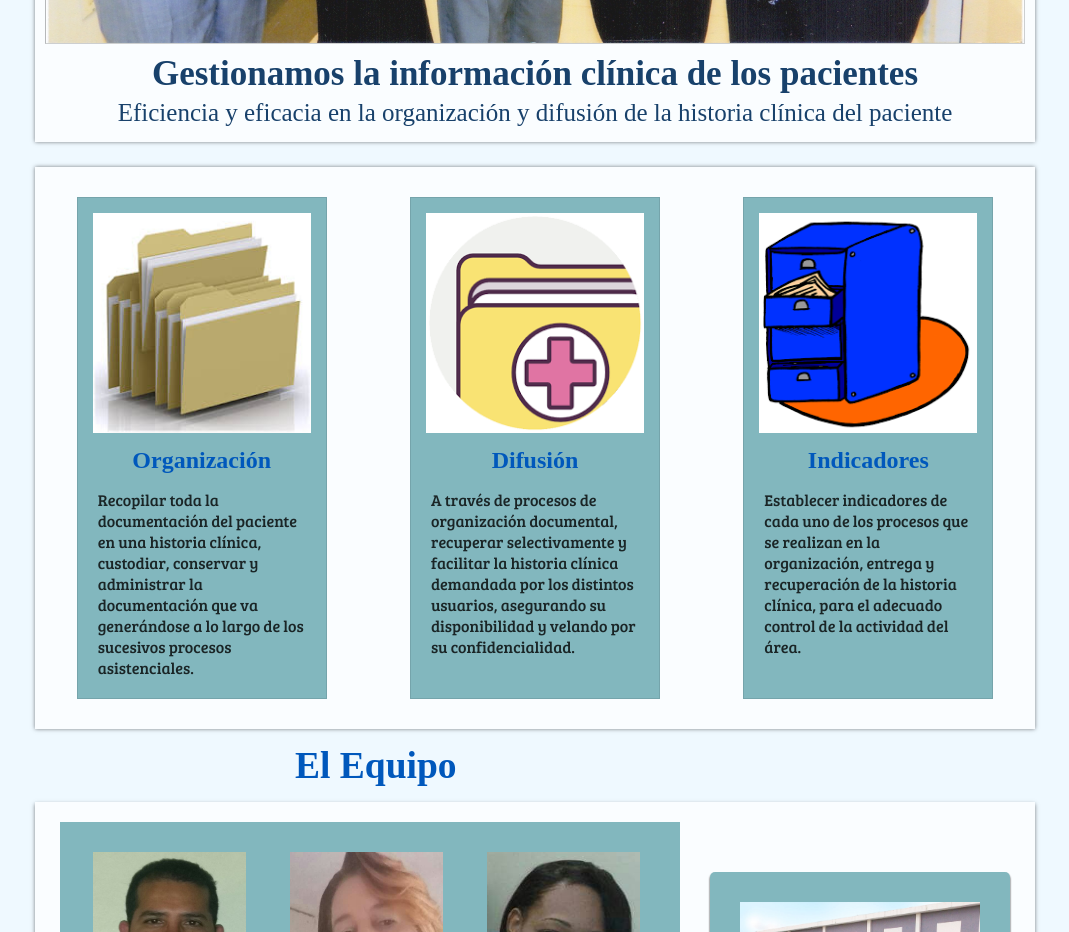
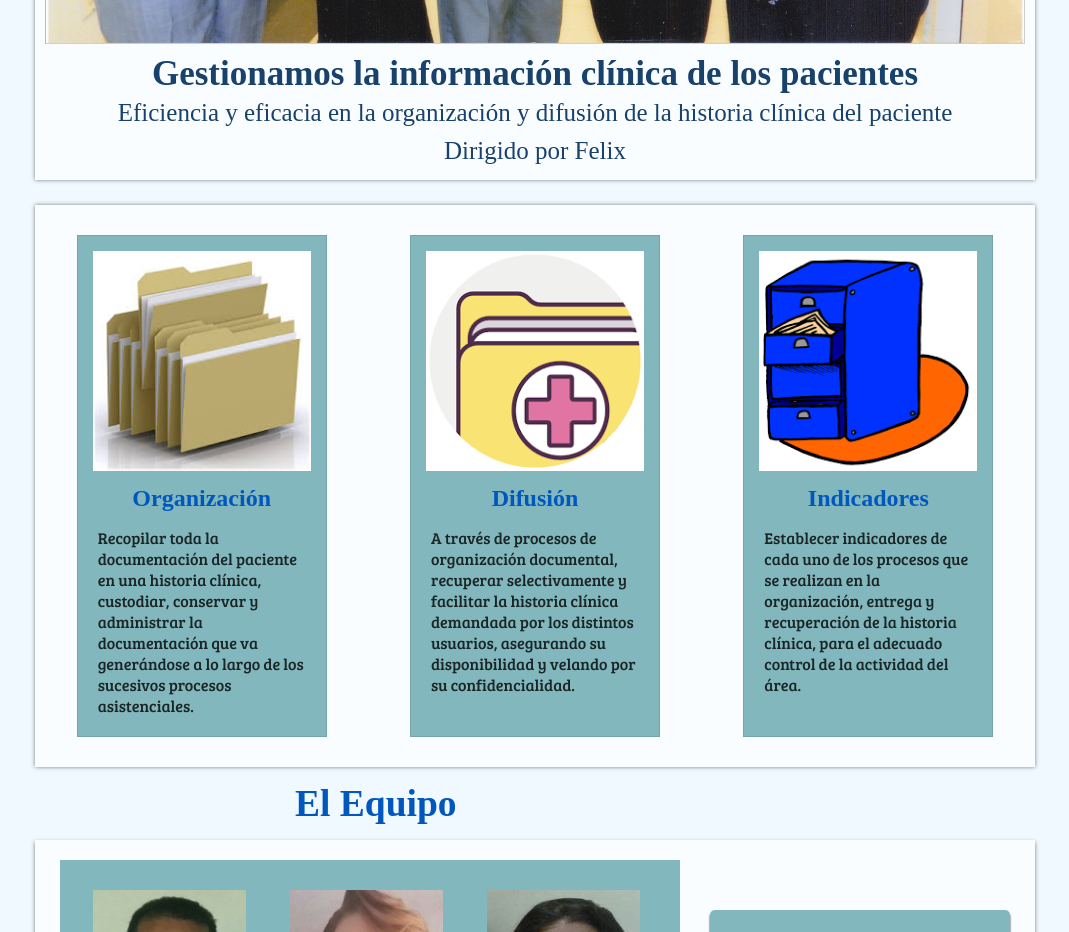
Before and after one commit to albertodelacruzalmanzar/archivo, a plain HTML site: page index.html in a window 1280 px wide. Shown: the part 820-1752 px from the top of the page, without its empty margins (105-1174 px from the left). Drawn offline with nearby package versions, Linux system fonts and the light colour scheme; a web font is replaced by a local one.

Commit message:
Agrego parrafo al Banner

```diff
--- a/index.html
+++ b/index.html
@@ -81,6 +81,7 @@
                 <div class="banner__texto">
                     <h3 class="banner__titulo">Gestionamos la información clínica de los pacientes</h3>
                     <p class="banner__txt">Eficiencia y eficacia en la organización y difusión de la historia clínica del paciente</p>
+                    <p class="banner__txt">Dirigido por Felix</p>
                 </div>
             </section>
         </div>
```
